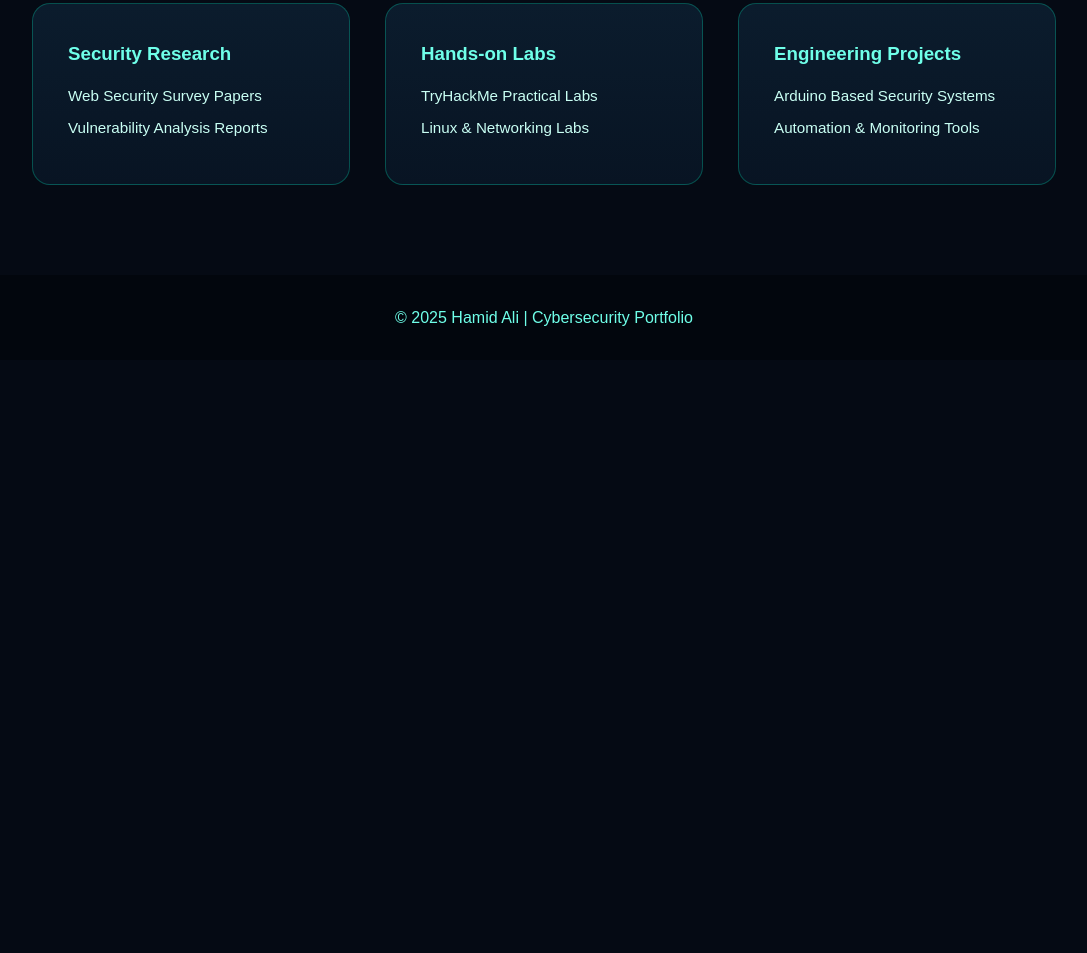
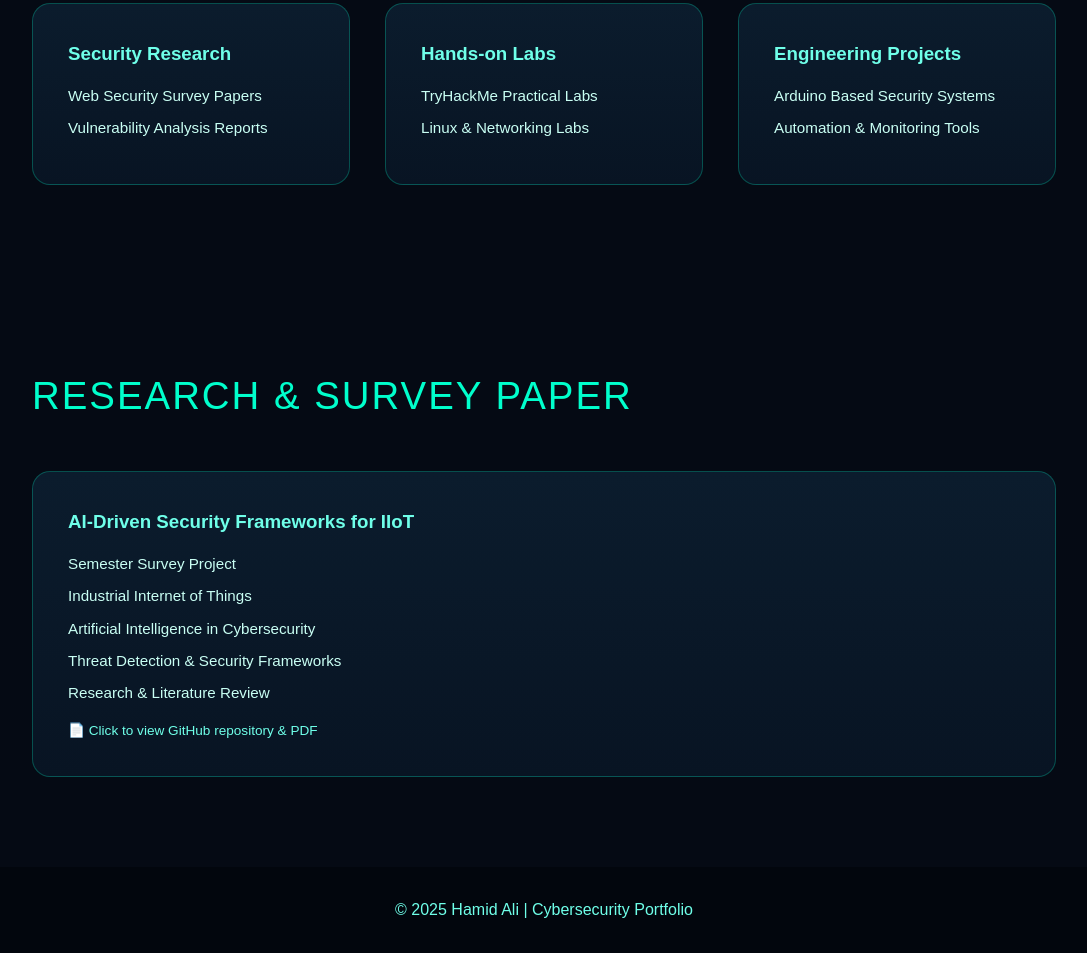
Before and after one commit to Mirhamidqureshi/portfolio, a plain HTML site: page index.html in a window 1280 px wide. Shown: the part 3208-4161 px from the top of the page, without its empty margins (96-1183 px from the left). Before the commit the page ends 3568 px from the top, so only its background shows below. Drawn offline with Linux system fonts and the light colour scheme.

Commit message:
Update index.html

```diff
--- a/index.html
+++ b/index.html
@@ -259,6 +259,28 @@
     </div>
   </div>
 </section>
+<section id="research">
+  <div class="title">Research & Survey Paper</div>
+  <div class="grid">
+    <div class="card"
+      onclick="window.open('https://github.com/Mirhamidqureshi/AI-IIoT-Security-Survey','_blank')"
+      style="cursor:pointer">
+
+      <h3>AI-Driven Security Frameworks for IIoT</h3>
+      <ul>
+        <li>Semester Survey Project</li>
+        <li>Industrial Internet of Things</li>
+        <li>Artificial Intelligence in Cybersecurity</li>
+        <li>Threat Detection & Security Frameworks</li>
+        <li>Research & Literature Review</li>
+      </ul>
+
+      <p style="margin-top:14px;color:#6fffe9;font-size:.85rem">
+        📄 Click to view GitHub repository & PDF
+      </p>
+    </div>
+  </div>
+</section>
 
 <footer>
   © 2025 Hamid Ali | Cybersecurity Portfolio
```
